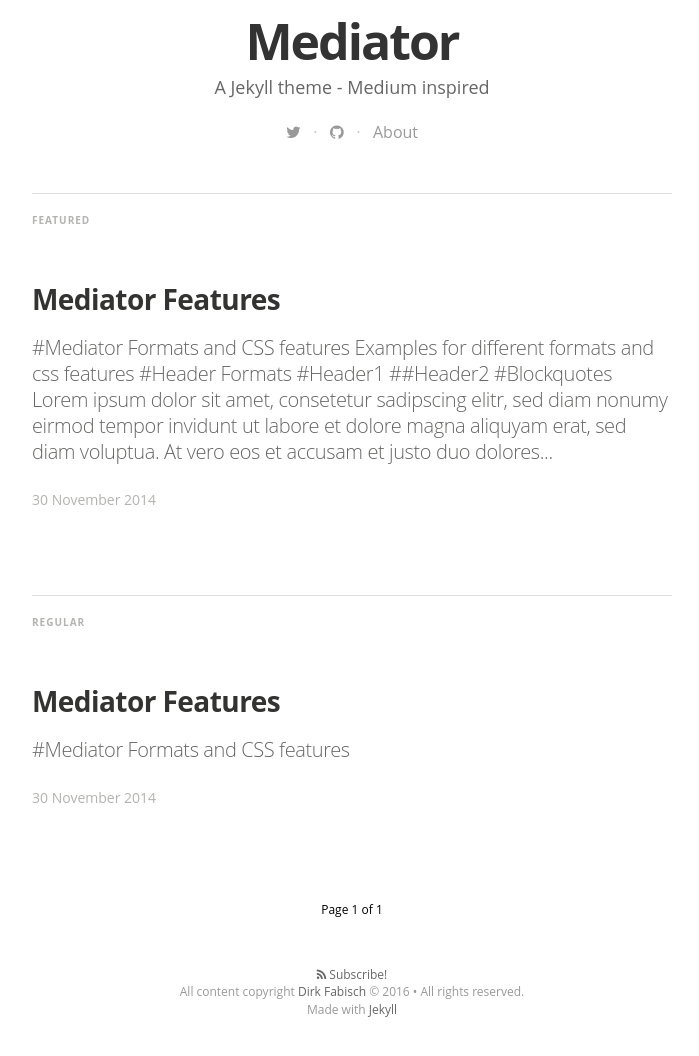
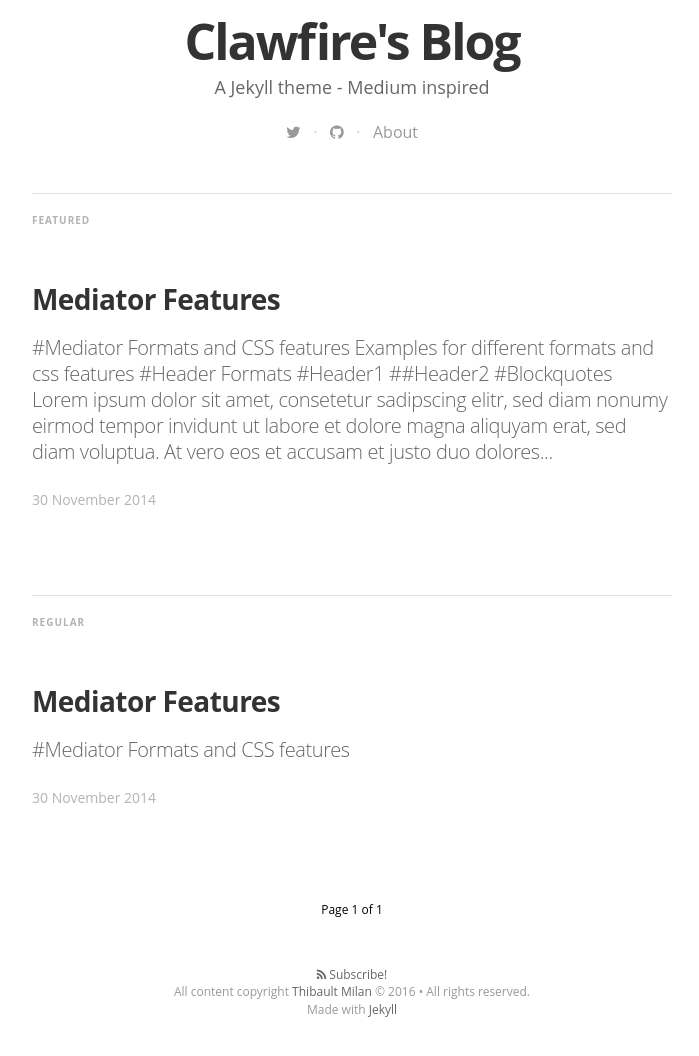
Before and after one commit to clawfire/clawfire.net, a Jekyll site: the page built from index.html, in a window 1280 px wide and 1400 px high, scrolled down 184 px. Shown: the part 334-1390 px from the top of the window, without its empty margins (288-987 px from the left). Built offline with Jekyll 4.4.1, drawn with Linux system fonts in a browser that asks for light colours; nearby versions of some CDN libraries; some web fonts are replaced; the list of posts is cut into pages by our own code; some of the changed lines change nothing that is shown.

Commit message:
change config

```diff
--- a/_config.yml
+++ b/_config.yml
@@ -9,30 +9,59 @@
     title: Uploads
     output: true
 gems:
-- jemoji
-- jekyll-paginate
-description: |
-  A Jekyll theme - Medium inspired
-email: a-mail@mail.mail
+  - jemoji
+  - jekyll-paginate
+
+# Site settings
+title: "Clawfire's Blog"
+description: > # this means to ignore newlines until "email:"
+   A Jekyll theme - Medium inspired
+
+email: clawfire@gmail.com
+#blog logo
 logo: "/assets/images/df_logo.jpg"
 cover: "/assets/images/cA4aKEIPQrerBnp1yGHv_IMG_9534-3-2.jpg"
-name: Dirk Fabisch
-author: Dirk Fabisch
+
+name: 'Thibault Milan'
+author: 'Thibault Milan'
 author_image: "/assets/images/author.jpg"
-paginate: 5
-url: http://myblog.***.***
-baseurl: ''
-twitter_handle: "@dirkfabisch"
+
+paginate:	5
+
+url: "http://clawfire.net" # the base hostname & protocol for your site
+baseurl: ""
+#used to display twitter cards
+twitter_handle: '@clawfire'
+
+#fill in disqus shortname to use disqus
+#disqus: disqus-shortname
+
+# social icons and sharing options
 social:
-- icon: twitter
-  url: https://twitter.com/dirkfabisch
-  desc: Follow me on twitter
-  share_url: http://twitter.com/share
-  share_title: "?text="
-  share_link: "&amp;url="
-- icon: github
-  url: https://github.com/dirkfabisch
-  desc: Fork me on github
-  share_url:
-  share_title:
-  share_link:
+  - icon:	twitter
+    url:	https://twitter.com/clawfire
+    desc: Follow me on twitter
+    share_url: http://twitter.com/share
+    share_title: ?text=
+    share_link: "&amp;url="
+
+#  - icon:	facebook
+#    url:	https://facebook.com/???
+#    desc: Connect with me facebook
+#    share_url: https://www.facebook.com/sharer.php
+#    share_title: ?t=
+#    share_link: "&amp;u="
+
+  - icon:	github
+    url:	https://github.com/clawfire
+    desc:	Fork me on github
+    share_url:
+    share_title:
+    share_link:
+
+#  - icon:	google-plus
+#    url:	https://google.com/???
+#    desc:	Add me on google+
+#    share_url:
+#    share_title:
+#    share_link:
```
